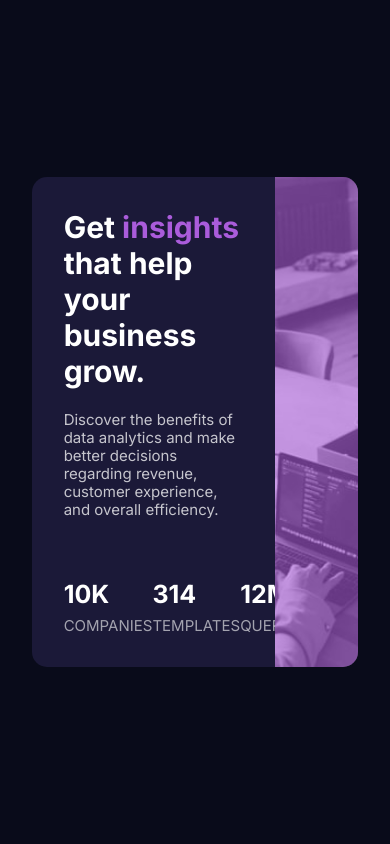
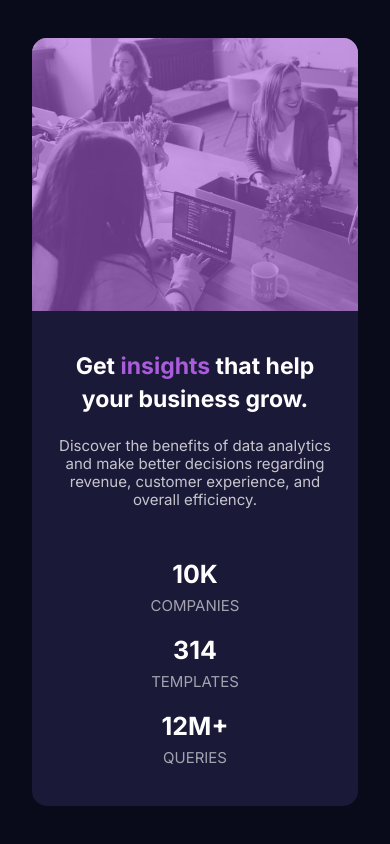
Before and after one commit to napridgen/stats-preview-card-component-main, a plain HTML site: page index.html in a window 390 px wide. Drawn offline with Linux system fonts and the light colour scheme; a web font is replaced by a local one.

Commit message:
add media query

```diff
--- a/style.css
+++ b/style.css
@@ -85,3 +85,35 @@ body {
 .facts p {
   color: hsla(0, 0%, 100%, 0.6);
 }
+
+@media screen and (max-width: 425px) {
+  body {
+    text-align: center;
+  }
+
+  .container2 {
+    grid-template-columns: 1fr;
+  }
+
+  .image {
+    order: -1;
+  }
+
+  .content {
+    padding: 12% 8%;
+  }
+
+  .heading {
+    font-size: 23px;
+    line-height: 1.4;
+  }
+
+  .facts {
+    flex-direction: column;
+    padding-top: 30px;
+  }
+
+  .facts div {
+    margin-top: 20px;
+  }
+}
```
